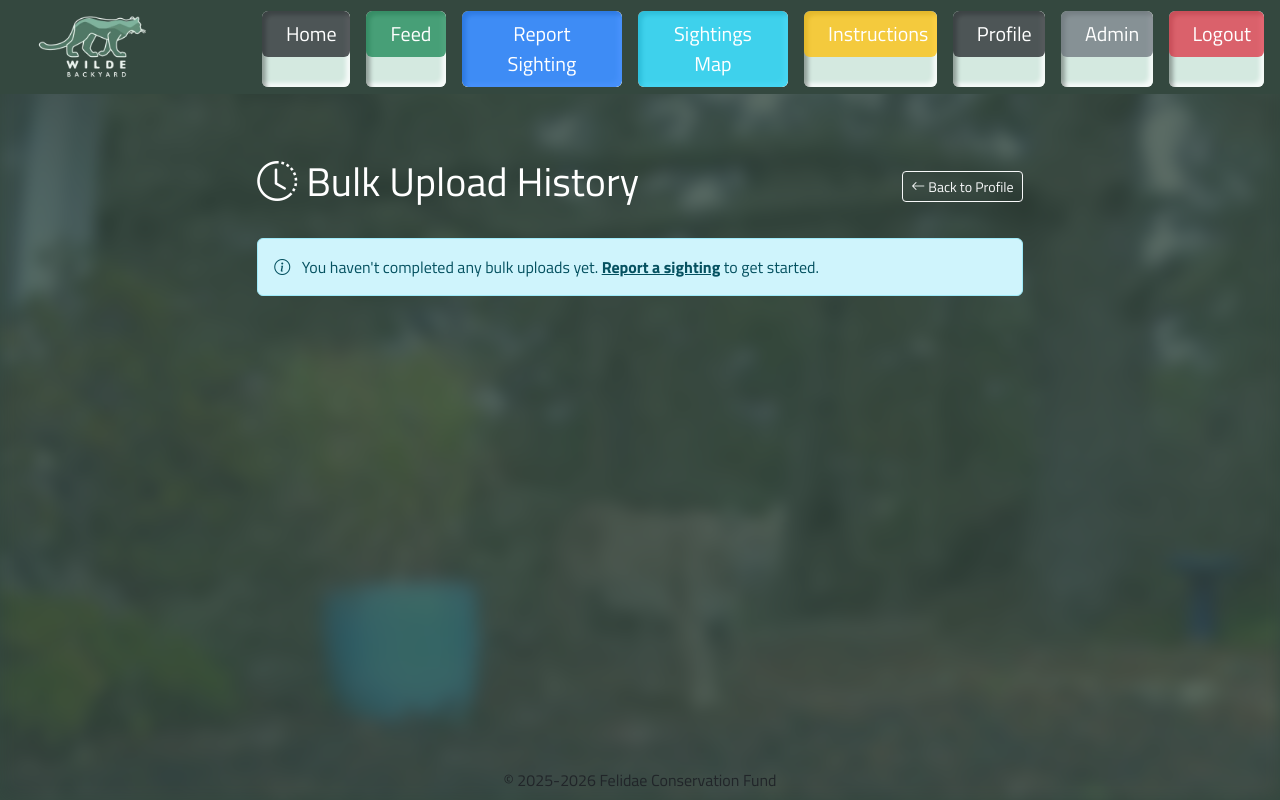
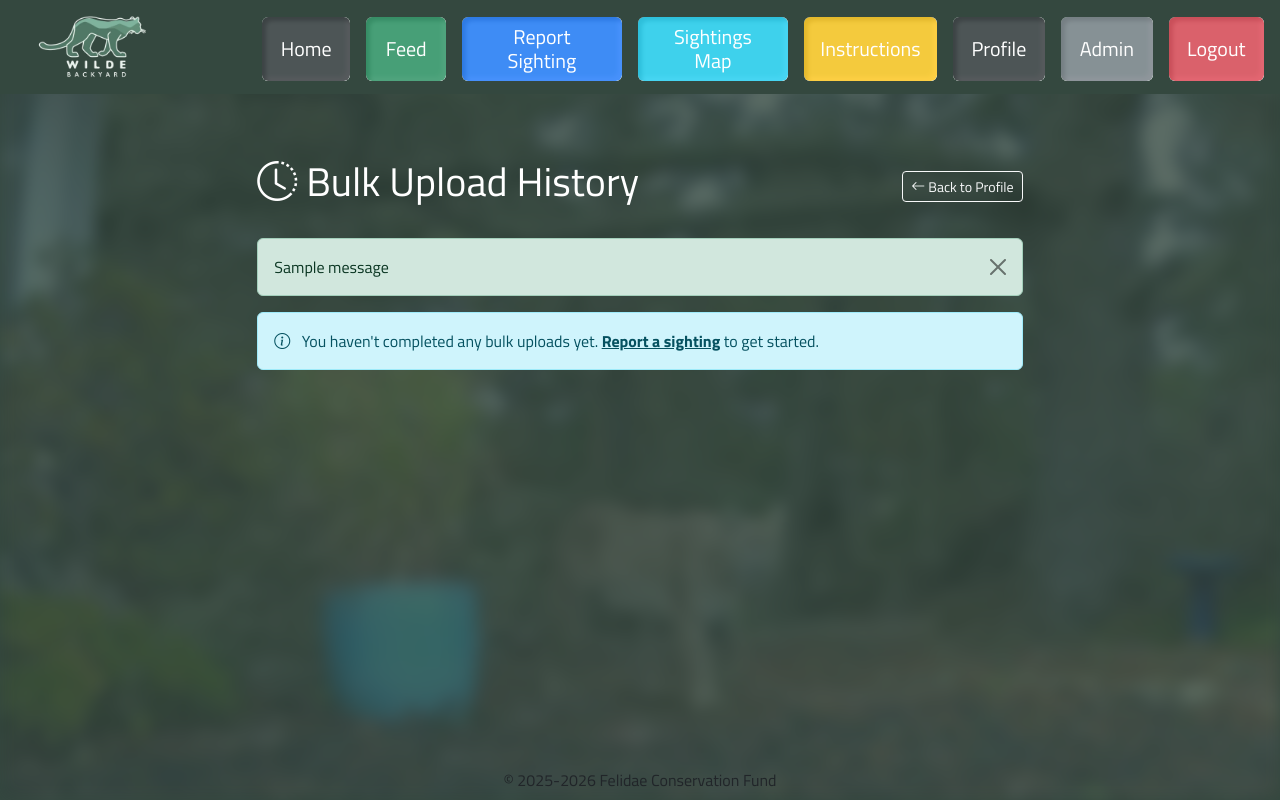
Before and after one commit to FelidaeFundConservation/WildeBackyardWeb, a Django app: page /sightings/bulk-upload/history/ in a window 1280 px wide. Run offline with Django 5.2, Linux system fonts and the light colour scheme; a user stored in the database is signed in; tables that the repository leaves empty hold one stand-in row (values such as "Sample post"); one stand-in notice (Sample message) is shown; some libraries are stand-ins or nearby versions.

Commit message:
Improve navbar fill styling and bulk upload history error feedback

```diff
--- a/config/settings/staging.py
+++ b/config/settings/staging.py
@@ -10,6 +10,7 @@ For the full list of settings and their values, see
 https://docs.djangoproject.com/en/5.0/ref/settings/
 """
 
+import os
 from pathlib import Path
 
 from .base import *  # noqa
@@ -45,9 +46,10 @@ DATABASES = {"default": env.db("CLOUD_SQL_DATABASE_URL_STAGING")}
 DATABASES["default"]["CONN_MAX_AGE"] = env.int("CONN_MAX_AGE", default=3600)  # noqa: F405
 
 # Enable Cloud SQL connection when on App Engine
-import os
 if os.getenv("GAE_APPLICATION", None):
-    DATABASES["default"]["HOST"] = f"/cloudsql/{env.str('CLOUD_SQL_CONNECTION_NAME', default='wildepod-339517:us-west2:wildepoddb')}"
+    DATABASES["default"][
+        "HOST"
+    ] = f"/cloudsql/{env.str('CLOUD_SQL_CONNECTION_NAME', default='wildepod-339517:us-west2:wildepoddb')}"
 
 # Make Google OAuth optional for staging
 GOOGLE_CLIENT_ID = env("GOOGLE_CLIENT_ID", default="")
--- a/siteapps/sightings/views.py
+++ b/siteapps/sightings/views.py
@@ -576,12 +576,16 @@ class BulkUploadHistoryView(View):
     def get(self, request):
         api_token = request.session.get("backend_api_token")
         uploads = []
+        api_error = False
         if api_token:
             api_client = BackendAPIClient(auth_token=api_token)
             result = api_client.get("/v1/socialmedia/api/bulk-upload/list/")
             if result is not None:
                 uploads = result
-        return render(request, self.template_name, {"uploads": uploads})
+            else:
+                api_error = True
+                messages.error(request, "Could not load upload history — backend API error. Please try again.")
+        return render(request, self.template_name, {"uploads": uploads, "api_error": api_error})
 
 
 @method_decorator(login_required, name="dispatch")
--- a/siteapps/templates/_base.html
+++ b/siteapps/templates/_base.html
@@ -81,6 +81,21 @@
 
     nav {
         background: var(--primary-dark);
+    }
+
+    #collapsingNavbar .navbar-nav .nav-item {
+        display: flex;
+    }
+
+    #collapsingNavbar .navbar-nav .nav-link {
+        display: flex;
+        align-items: center;
+        justify-content: center;
+        width: 100%;
+        min-height: 3rem;
+        text-align: center;
+        white-space: normal;
+        line-height: 1.2;
     }
 
     .shadow {
--- a/siteapps/templates/sightings/bulk_upload_history.html
+++ b/siteapps/templates/sightings/bulk_upload_history.html
@@ -15,6 +15,13 @@
                         <i class="bi bi-arrow-left"></i> Back to Profile
                     </a>
                 </div>
+                {% for message in messages %}
+                    <div class="alert alert-{{ message.tags }} alert-dismissible fade show"
+                         role="alert">
+                        {{ message }}
+                        <button type="button" class="btn-close" data-bs-dismiss="alert"></button>
+                    </div>
+                {% endfor %}
                 {% if uploads %}
                     <div class="list-group shadow-sm">
                         {% for upload in uploads %}
```
